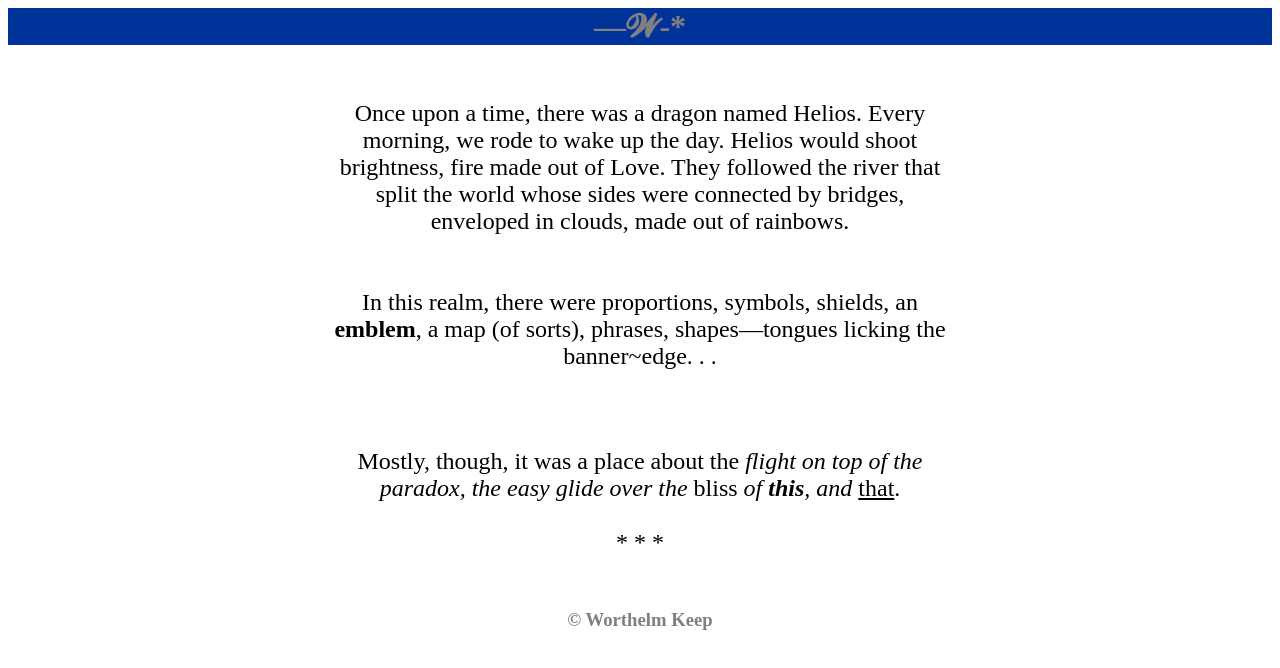
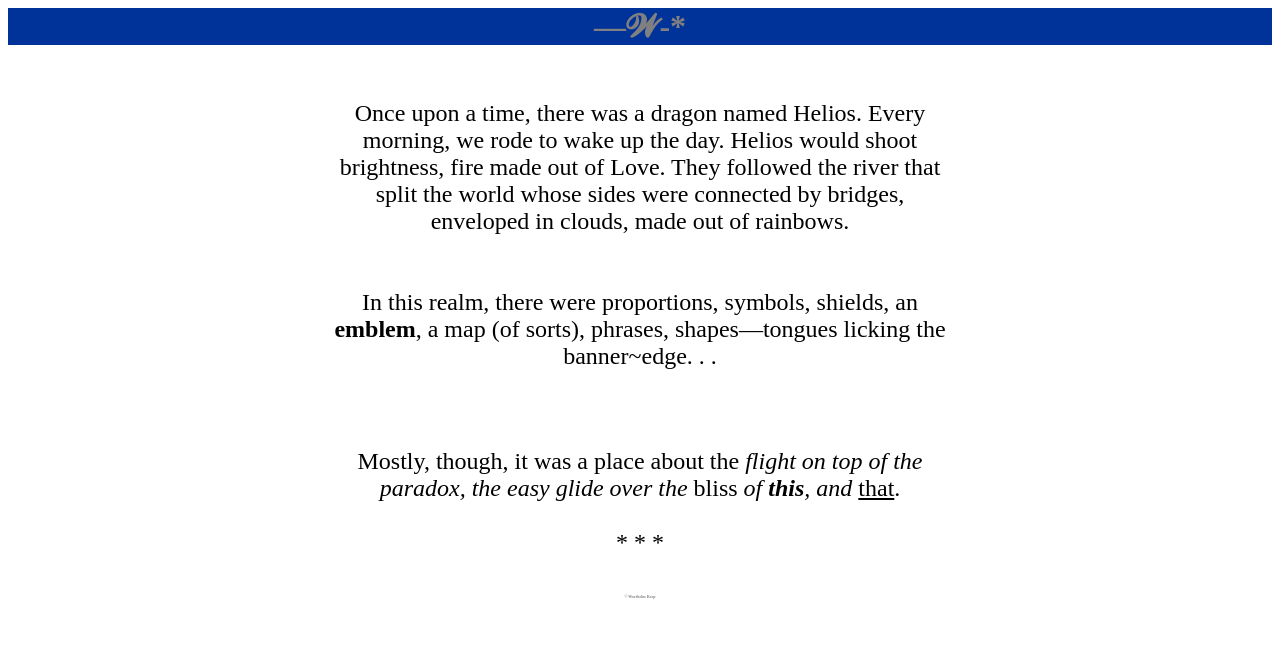
Before and after one commit to Worthelm/Worthelm-Keep, a plain HTML site: page index.html in a window 1280 px wide. Drawn offline with Linux system fonts and the light colour scheme.

Commit message:
Update index.html

```diff
--- a/index.html
+++ b/index.html
@@ -5,7 +5,7 @@
 <style>
 h1 {text-align: center; background-color: #003399; color: gray;}
 h2 {text-shadow: 1px 1px #808080;}
-h3 {text-align: center; color: gray;}
+h3 {text-align: center; font-size: 4px; color: gray;}
 p {text-align: center; font-size: 24px;}
 div {text-align: center;}
   .center {
```
